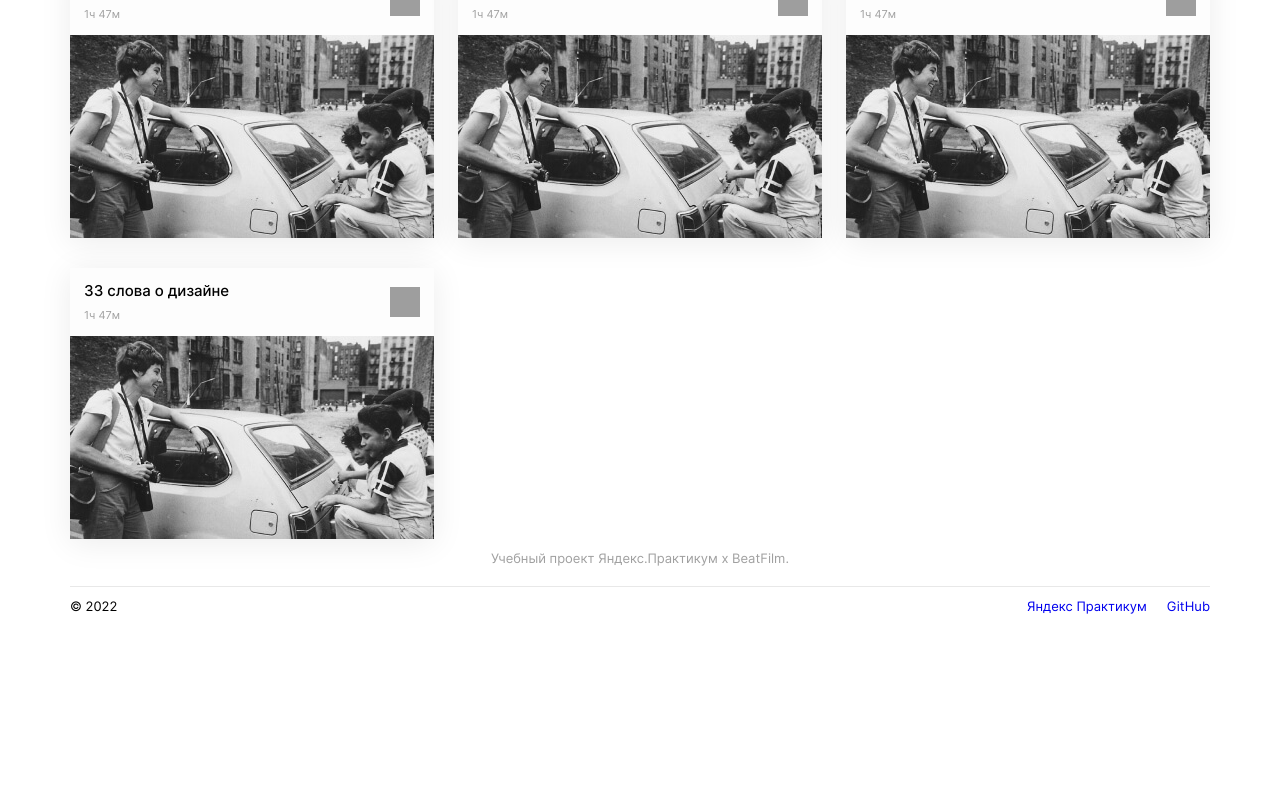
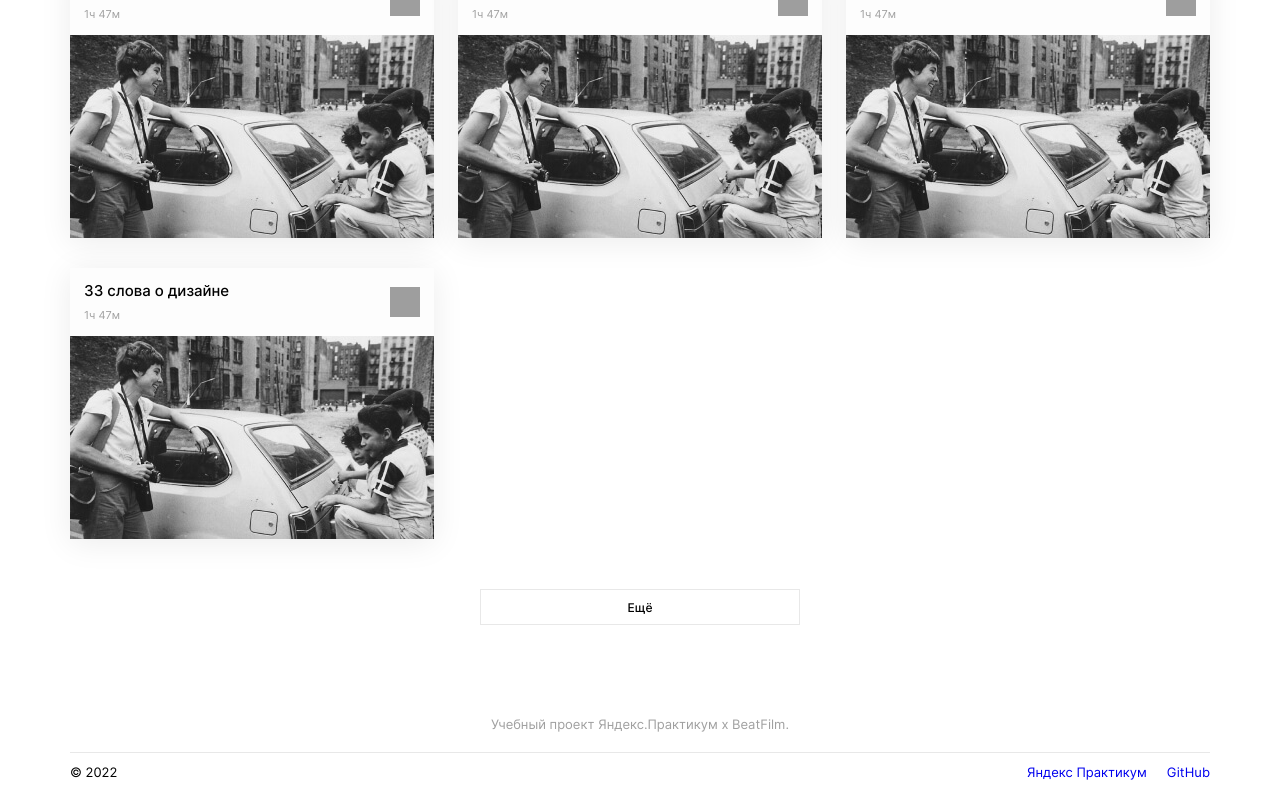
Before and after one commit to zilov/movies-explorer-frontend, a React (Create React App) app: page /movies in a window 1280 px wide. Shown: the part 657-1457 px from the top of the page. Before the commit the page ends 1291 px from the top, so only its background shows below. Built offline with nearby package versions, Linux system fonts and the light colour scheme; grey boxes are pictures that could not be loaded.

Commit message:
feat: add more btn to movies

```diff
--- a/src/components/Movies/Movies.css
+++ b/src/components/Movies/Movies.css
@@ -4,6 +4,18 @@
   align-items: center;
   grid-template-columns: 1140px;
   align-self: center;
+}
+
+.movies__more-btn {
+  margin: 50px auto 80px;
+  width: 320px;
+  height: 36px;
+  background: none;
+  border: none;
+  border: 1px solid  #E8E8E8;
+  font-weight: 500;
+  font-size: 12px;
+  line-height: 15px;
 }
 
 @media screen and (max-width: 1279px) {
@@ -16,4 +28,8 @@
   .movies {
     grid-template-columns: 300px;
   }
+
+  .movies__more-btn {
+    width: 240px;
+  }
 }
--- a/src/components/Movies/Movies.js
+++ b/src/components/Movies/Movies.js
@@ -6,7 +6,7 @@ function Movies() {
   <div className="movies">
     <SearchForm/>
     <MoviesCardList/>
-    <div className="movies__more-btn"></div>
+    <button className="movies__more-btn">Ещё</button>
   </div>
   )
 }
```
